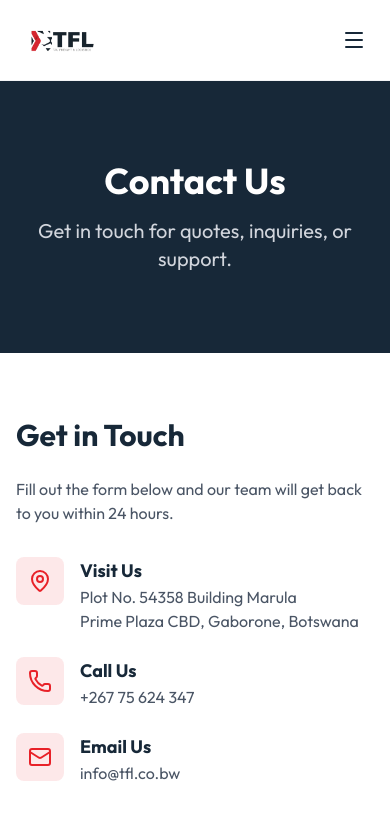
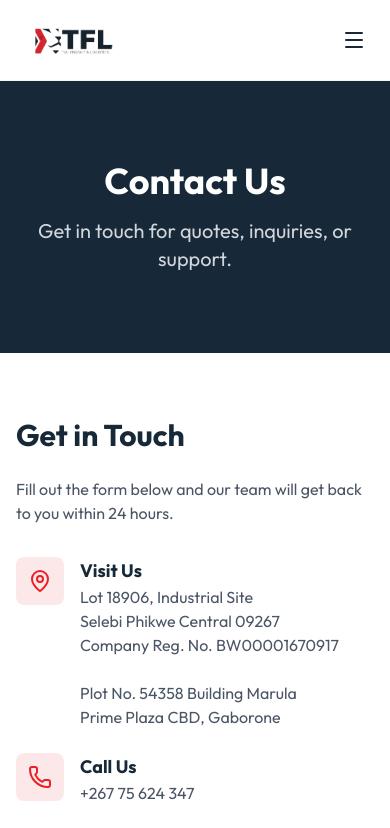
Before and after one commit to tflbw/tfl, a Next.js app: page /contact in a window 390 px wide. Shown: the top 828 px of the page. Built offline with nearby package versions, Linux system fonts and the light colour scheme.

Commit message:
feat: updated contact info

```diff
--- a/src/app/contact/page.tsx
+++ b/src/app/contact/page.tsx
@@ -28,8 +28,12 @@ export default function ContactPage() {
                                 <div>
                                     <h3 className="font-bold text-tfl-blue text-lg">Visit Us</h3>
                                     <p className="text-gray-600">
+                                        Lot 18906, Industrial Site<br />
+                                        Selebi Phikwe Central 09267<br />
+                                        Company Reg. No. BW00001670917<br /><br />
                                         Plot No. 54358 Building Marula<br />
-                                        Prime Plaza CBD, Gaborone, Botswana
+                                        Prime Plaza CBD, Gaborone
+
                                     </p>
                                 </div>
                             </div>
@@ -50,7 +54,10 @@ export default function ContactPage() {
                                 </div>
                                 <div>
                                     <h3 className="font-bold text-tfl-blue text-lg">Email Us</h3>
-                                    <p className="text-gray-600">info@tfl.co.bw</p>
+                                    <p className="text-gray-600">
+                                        admin@tfl.co.bw<br />
+                                        info@tfl.co.bw
+                                    </p>
                                 </div>
                             </div>
                         </div>
--- a/src/components/Footer.tsx
+++ b/src/components/Footer.tsx
@@ -42,8 +42,8 @@ export default function Footer() {
                     <div>
                         <h4 className="font-bold mb-4 text-tfl-red">Contact</h4>
                         <ul className="space-y-2 text-sm text-gray-300">
-                            <li>Plot No. 54358 Building Marula</li>
-                            <li>Prime Plaza CBD, Gaborone, Botswana</li>
+                            <li>Lot 18906, Industrial Site</li>
+                            <li>Selebi Phikwe Central 09267</li>
                             <li>info@tfl.co.bw</li>
                             <li>+267 75 624 347</li>
                         </ul>
--- a/src/components/Navbar.tsx
+++ b/src/components/Navbar.tsx
@@ -24,7 +24,7 @@ export default function Navbar() {
                     <div className="flex items-center">
                         <Link href="/" className="flex-shrink-0 flex items-center">
                             {/* Overlapping Logo Container */}
-                            <div className="relative h-16 sm:h-24 md:h-32 w-auto aspect-[3/1]">
+                            <div className="relative h-20 sm:h-24 md:h-32 w-auto aspect-[3/1] max-w-[20rem]">
                                 {/* Using the logo we copied */}
                                 <Image
                                     src="/logo-new.png"
```
